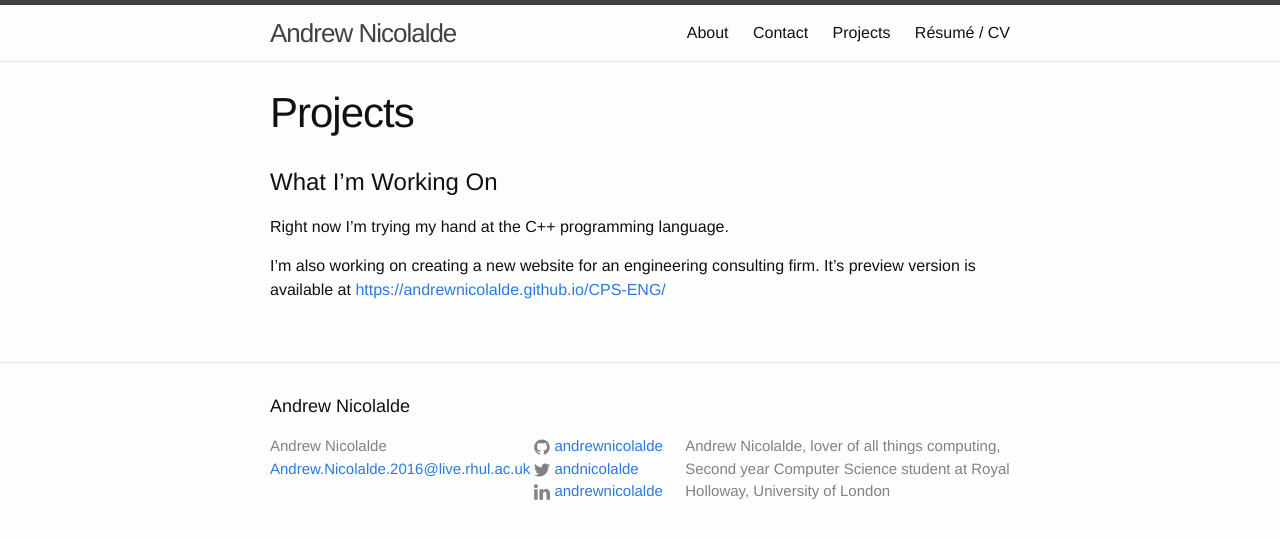
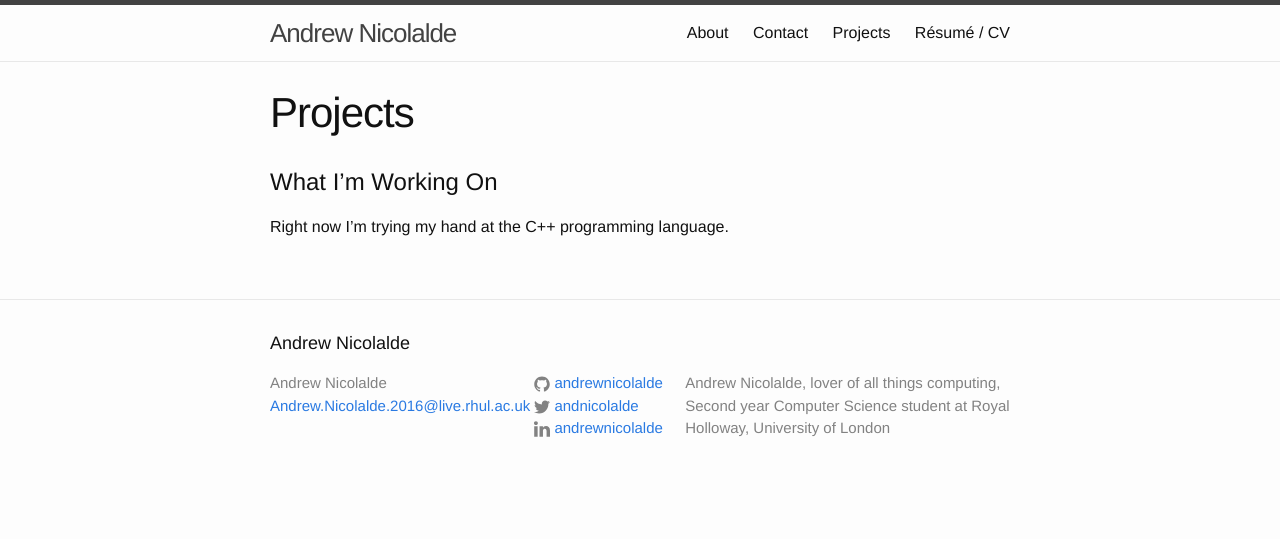
Before and after one commit to andrewnicolalde/andrewn.io, a Jekyll site: the page built from projects.md, in a window 1280 px wide. Shown: the top 539 px of the page. Built offline with Jekyll 4.4.1, drawn with Linux system fonts in a browser that asks for light colours.

Commit message:
Remove link to CPS-ENG website

```diff
--- a/projects.md
+++ b/projects.md
@@ -7,5 +7,3 @@ permalink: /projects/
 # What I'm Working On
 
 Right now I'm trying my hand at the C++ programming language.
-
-I'm also working on creating a new website for an engineering consulting firm. It's preview version is available at [https://andrewnicolalde.github.io/CPS-ENG/](https://andrewnicolalde.github.io/CPS-ENG/)
```
